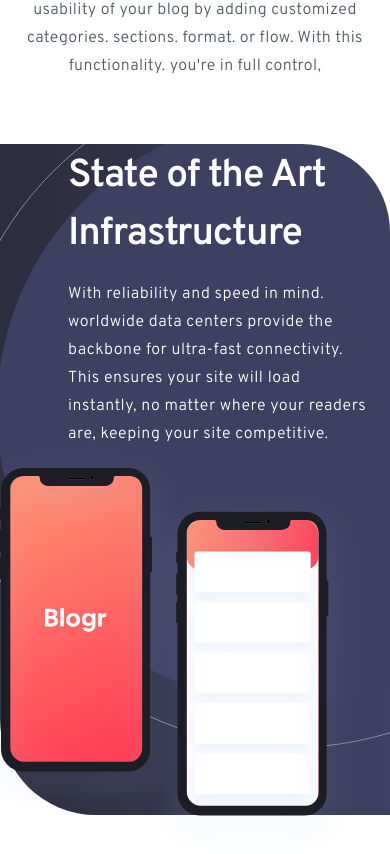
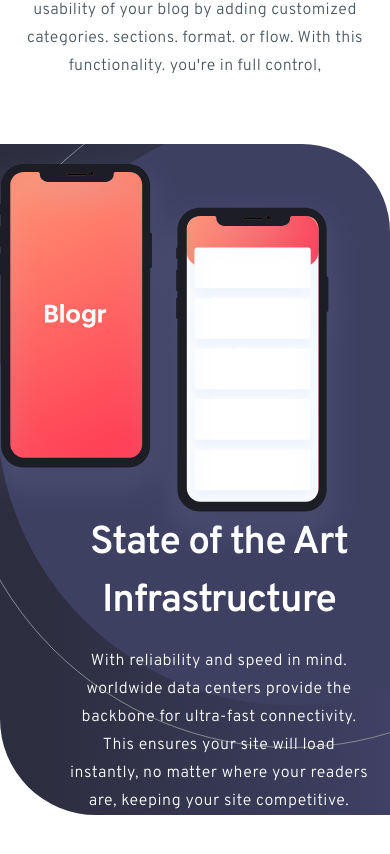
Before and after one commit to rwxdan/blogr-landing-page, a React (Vite) app: page / in a window 390 px wide. Shown: the part 2098-2952 px from the top of the page. Built offline with nearby package versions, Linux system fonts and the light colour scheme.

Commit message:
Add media querys

```diff
--- a/src/components/Phones.jsx
+++ b/src/components/Phones.jsx
@@ -3,7 +3,7 @@
 const Phones = () => {
   return (
     <section className="phones">
-      <div className="article flex flex-col-reverse sm:flex-row items-center px-5 justify-between  sm:max-h-[25.5rem]">
+      <div className="article flex flex-col sm:flex-row items-center px-5 justify-between sm:max-h-[25.5rem] text-center sm:text-left">
         <div>
           <img
             className="illustration-phones"
```
